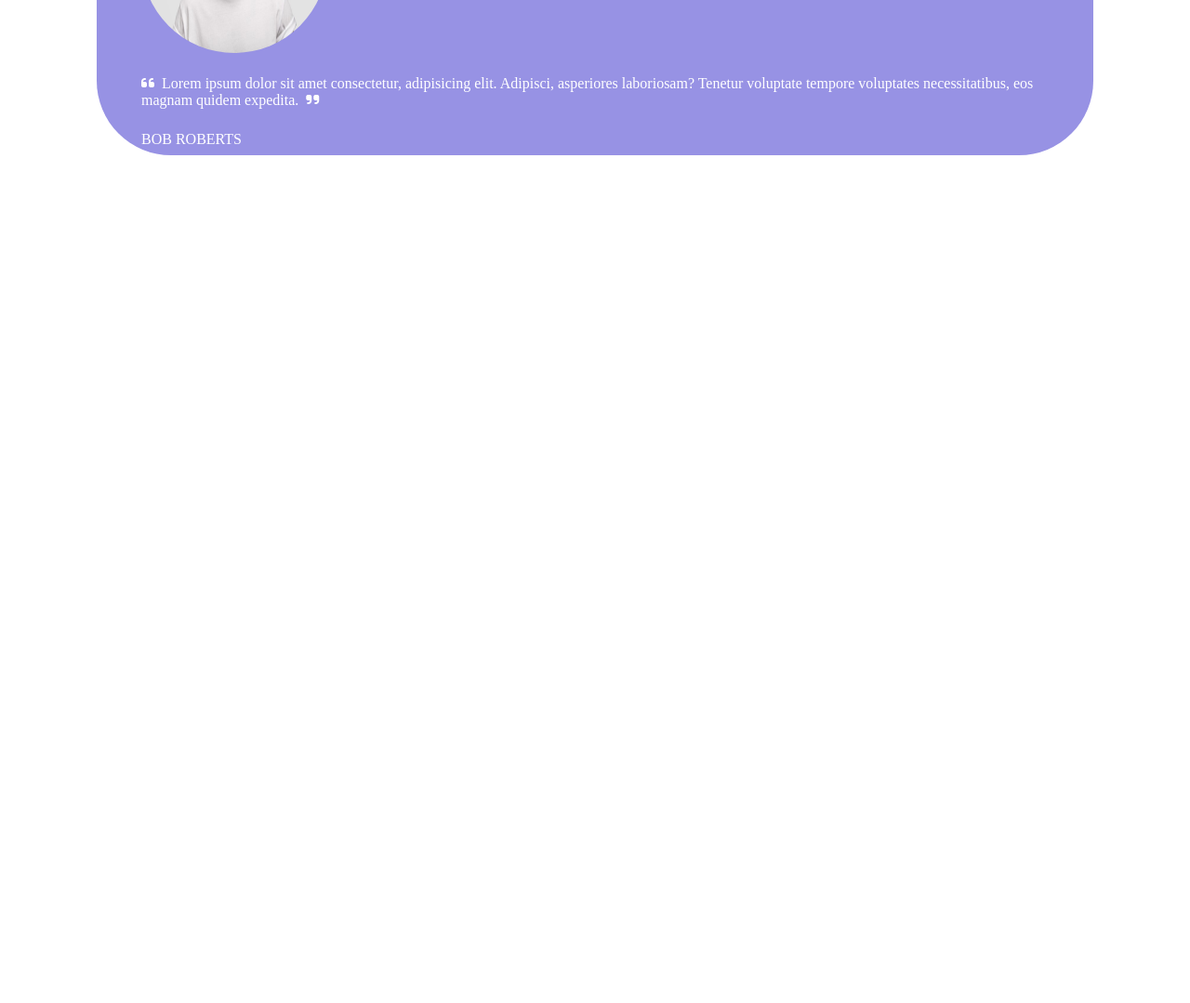
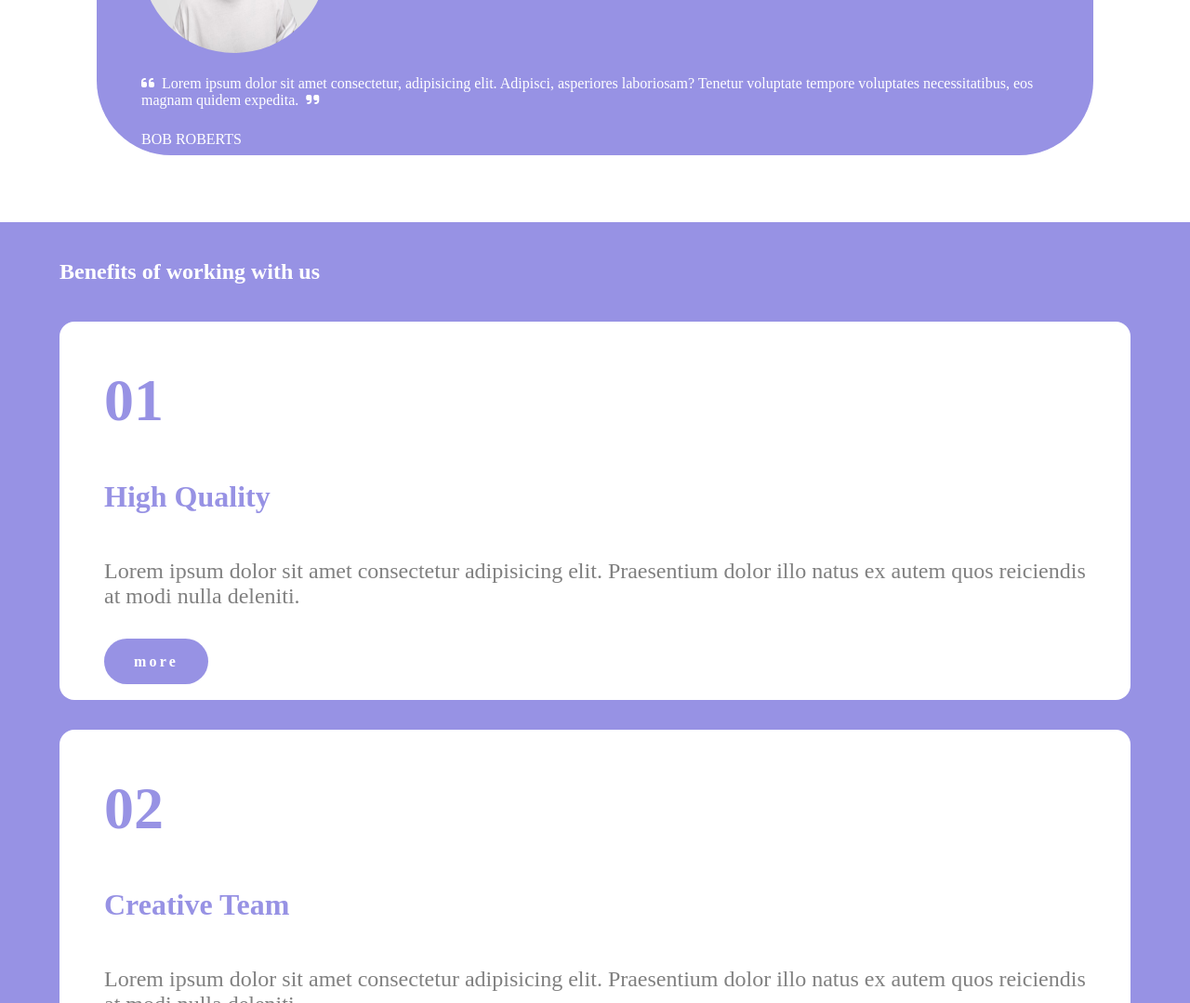
Before and after one commit to EdoBergamo/htmlcss-responsive-layout, a plain HTML site: page index.html in a window 1280 px wide. Shown: the part 6452-7531 px from the top of the page at 93% size. Before the commit the page ends 6691 px from the top, so only its background shows below. Drawn offline with Linux system fonts and the light colour scheme.

Commit message:
[UPDATE] added section benefits

```diff
--- a/assets/css/style.css
+++ b/assets/css/style.css
@@ -263,3 +263,48 @@ header span ul li a {
 .testimonial-card-text {
     padding: 0 1.5rem;
 }
+
+#benefits {
+    background-color: rgba(151, 146, 228, 1);
+    padding: 2.5rem;
+}
+
+#benefits .container > h2 {
+    color: #fff;
+    padding-bottom: 2.5rem;
+}
+
+.card-benefit {
+    width: 100%;
+    background-color: #fff;
+    padding: 2rem 3rem;
+    border-radius: 1rem;
+    margin-bottom: 2rem;
+    text-align: left;
+}
+
+.card-benefit h2,
+.card-benefit h3 {
+    color: rgba(151, 146, 228, 1);
+}
+
+.card-benefit h2 {
+    font-size: 4rem;
+    padding: 1rem 0 3rem 0;
+}
+
+.card-benefit h3 {
+    font-size: 2rem;
+}
+
+.card-benefit p {
+    padding: 3rem 0;
+    color: grey;
+    font-size: 1.5rem;
+}
+
+.btn-magenta {
+    background-color: rgba(151, 146, 228, 1);
+    color: #fff;
+    letter-spacing: 0.2rem;
+}
--- a/index.html
+++ b/index.html
@@ -130,7 +130,50 @@
 
         <section id="benefits">
             <div class="container">
+                <h2>Benefits of working with us</h2>
+                <div class="flex wrap">
+                    <div class="card-benefit">
+                        <h2>01</h2>
+                        <h3>High Quality</h3>
+                        <p>Lorem ipsum dolor sit amet consectetur adipisicing elit. Praesentium dolor illo natus ex autem quos reiciendis at modi nulla deleniti.</p>
+                        <a href="#" class="btn btn-magenta">more</a>
+                    </div>
 
+                    <div class="card-benefit">
+                        <h2>02</h2>
+                        <h3>Creative Team</h3>
+                        <p>Lorem ipsum dolor sit amet consectetur adipisicing elit. Praesentium dolor illo natus ex autem quos reiciendis at modi nulla deleniti.</p>
+                        <a href="#" class="btn btn-magenta">more</a>
+                    </div>
+
+                    <div class="card-benefit">
+                        <h2>03</h2>
+                        <h3>Amazing Results</h3>
+                        <p>Lorem ipsum dolor sit amet consectetur adipisicing elit. Praesentium dolor illo natus ex autem quos reiciendis at modi nulla deleniti.</p>
+                        <a href="#" class="btn btn-magenta">more</a>
+                    </div>
+
+                    <div class="card-benefit">
+                        <h2>04</h2>
+                        <h3>Best Pricing</h3>
+                        <p>Lorem ipsum dolor sit amet consectetur adipisicing elit. Praesentium dolor illo natus ex autem quos reiciendis at modi nulla deleniti.</p>
+                        <a href="#" class="btn btn-magenta">more</a>
+                    </div>
+
+                    <div class="card-benefit">
+                        <h2>05</h2>
+                        <h3>Innovations</h3>
+                        <p>Lorem ipsum dolor sit amet consectetur adipisicing elit. Praesentium dolor illo natus ex autem quos reiciendis at modi nulla deleniti.</p>
+                        <a href="#" class="btn btn-magenta">more</a>
+                    </div>
+
+                    <div class="card-benefit">
+                        <h2>06</h2>
+                        <h3>24/ Support</h3>
+                        <p>Lorem ipsum dolor sit amet consectetur adipisicing elit. Praesentium dolor illo natus ex autem quos reiciendis at modi nulla deleniti.</p>
+                        <a href="#" class="btn btn-magenta">more</a>
+                    </div>
+                </div>
             </div>
         </section>
     </main>
```
